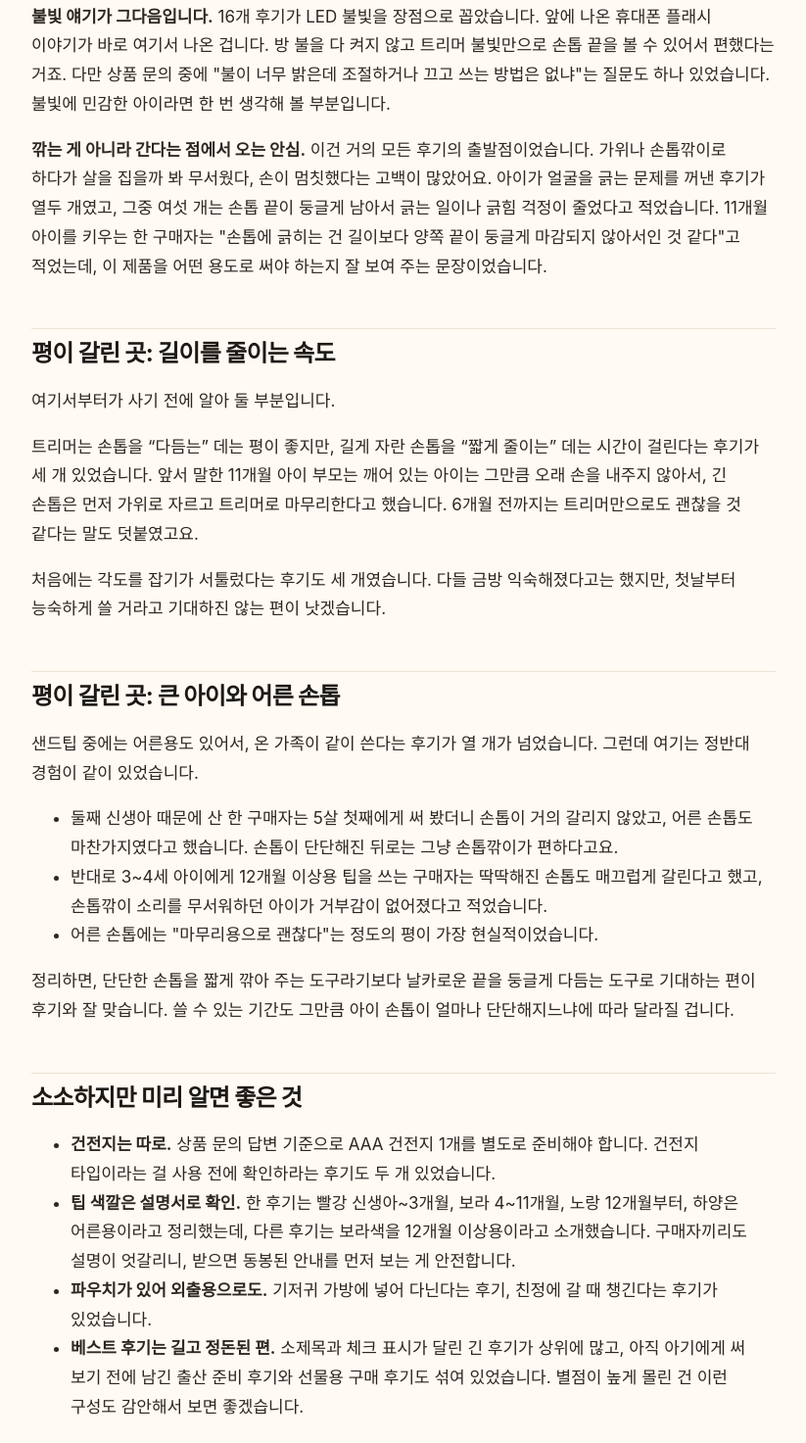
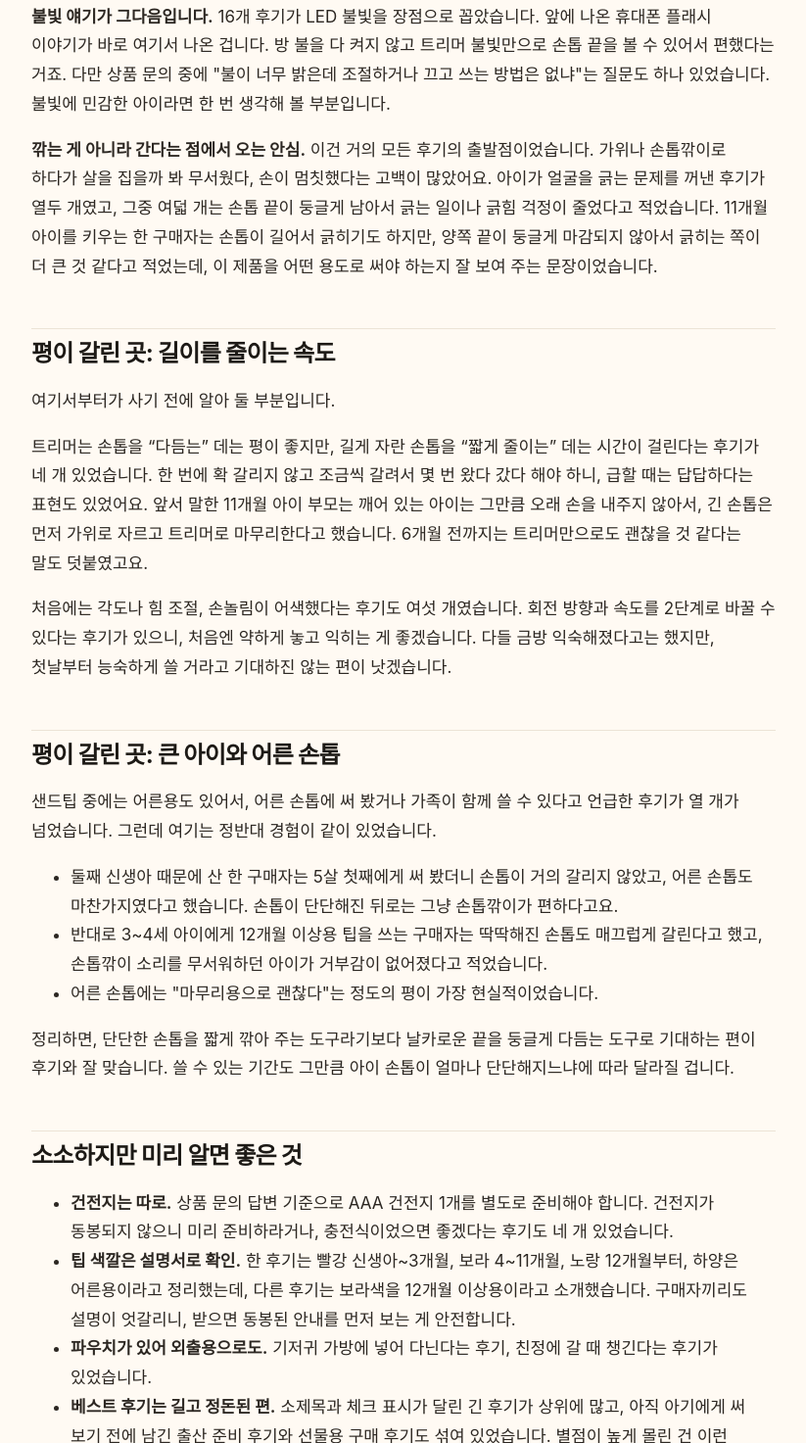
Before and after one commit to yousung/pick-blog, an Astro site: page /posts/motherk-baby-nail-trimmer-review in a window 1280 px wide. Shown: the part 2125-3598 px from the top of the page at 98% size, without its empty margins (228-1051 px from the left). Built offline with nearby package versions, Linux system fonts and the light colour scheme; Astro itself is replaced by a stand-in of ours; a web font is replaced by a local one.

Commit message:
blog: 마더케이 네일트리머 후기 집계 수치 보정 (pick)
Co-Authored-By: Claude Opus 5.5 <noreply@anthropic.com>

```diff
--- a/src/content/posts/baby/2026-11-18-motherk-baby-nail-trimmer-review.md
+++ b/src/content/posts/baby/2026-11-18-motherk-baby-nail-trimmer-review.md
@@ -38,19 +38,19 @@ status: "published"
 
 **불빛 얘기가 그다음입니다.** 16개 후기가 LED 불빛을 장점으로 꼽았습니다. 앞에 나온 휴대폰 플래시 이야기가 바로 여기서 나온 겁니다. 방 불을 다 켜지 않고 트리머 불빛만으로 손톱 끝을 볼 수 있어서 편했다는 거죠. 다만 상품 문의 중에 "불이 너무 밝은데 조절하거나 끄고 쓰는 방법은 없냐"는 질문도 하나 있었습니다. 불빛에 민감한 아이라면 한 번 생각해 볼 부분입니다.
 
-**깎는 게 아니라 간다는 점에서 오는 안심.** 이건 거의 모든 후기의 출발점이었습니다. 가위나 손톱깎이로 하다가 살을 집을까 봐 무서웠다, 손이 멈칫했다는 고백이 많았어요. 아이가 얼굴을 긁는 문제를 꺼낸 후기가 열두 개였고, 그중 여섯 개는 손톱 끝이 둥글게 남아서 긁는 일이나 긁힘 걱정이 줄었다고 적었습니다. 11개월 아이를 키우는 한 구매자는 "손톱에 긁히는 건 길이보다 양쪽 끝이 둥글게 마감되지 않아서인 것 같다"고 적었는데, 이 제품을 어떤 용도로 써야 하는지 잘 보여 주는 문장이었습니다.
+**깎는 게 아니라 간다는 점에서 오는 안심.** 이건 거의 모든 후기의 출발점이었습니다. 가위나 손톱깎이로 하다가 살을 집을까 봐 무서웠다, 손이 멈칫했다는 고백이 많았어요. 아이가 얼굴을 긁는 문제를 꺼낸 후기가 열두 개였고, 그중 여덟 개는 손톱 끝이 둥글게 남아서 긁는 일이나 긁힘 걱정이 줄었다고 적었습니다. 11개월 아이를 키우는 한 구매자는 손톱이 길어서 긁히기도 하지만, 양쪽 끝이 둥글게 마감되지 않아서 긁히는 쪽이 더 큰 것 같다고 적었는데, 이 제품을 어떤 용도로 써야 하는지 잘 보여 주는 문장이었습니다.
 
 ## 평이 갈린 곳: 길이를 줄이는 속도
 
 여기서부터가 사기 전에 알아 둘 부분입니다.
 
-트리머는 손톱을 "다듬는" 데는 평이 좋지만, 길게 자란 손톱을 "짧게 줄이는" 데는 시간이 걸린다는 후기가 세 개 있었습니다. 앞서 말한 11개월 아이 부모는 깨어 있는 아이는 그만큼 오래 손을 내주지 않아서, 긴 손톱은 먼저 가위로 자르고 트리머로 마무리한다고 했습니다. 6개월 전까지는 트리머만으로도 괜찮을 것 같다는 말도 덧붙였고요.
+트리머는 손톱을 "다듬는" 데는 평이 좋지만, 길게 자란 손톱을 "짧게 줄이는" 데는 시간이 걸린다는 후기가 네 개 있었습니다. 한 번에 확 갈리지 않고 조금씩 갈려서 몇 번 왔다 갔다 해야 하니, 급할 때는 답답하다는 표현도 있었어요. 앞서 말한 11개월 아이 부모는 깨어 있는 아이는 그만큼 오래 손을 내주지 않아서, 긴 손톱은 먼저 가위로 자르고 트리머로 마무리한다고 했습니다. 6개월 전까지는 트리머만으로도 괜찮을 것 같다는 말도 덧붙였고요.
 
-처음에는 각도를 잡기가 서툴렀다는 후기도 세 개였습니다. 다들 금방 익숙해졌다고는 했지만, 첫날부터 능숙하게 쓸 거라고 기대하진 않는 편이 낫겠습니다.
+처음에는 각도나 힘 조절, 손놀림이 어색했다는 후기도 여섯 개였습니다. 회전 방향과 속도를 2단계로 바꿀 수 있다는 후기가 있으니, 처음엔 약하게 놓고 익히는 게 좋겠습니다. 다들 금방 익숙해졌다고는 했지만, 첫날부터 능숙하게 쓸 거라고 기대하진 않는 편이 낫겠습니다.
 
 ## 평이 갈린 곳: 큰 아이와 어른 손톱
 
-샌드팁 중에는 어른용도 있어서, 온 가족이 같이 쓴다는 후기가 열 개가 넘었습니다. 그런데 여기는 정반대 경험이 같이 있었습니다.
+샌드팁 중에는 어른용도 있어서, 어른 손톱에 써 봤거나 가족이 함께 쓸 수 있다고 언급한 후기가 열 개가 넘었습니다. 그런데 여기는 정반대 경험이 같이 있었습니다.
 
 - 둘째 신생아 때문에 산 한 구매자는 5살 첫째에게 써 봤더니 손톱이 거의 갈리지 않았고, 어른 손톱도 마찬가지였다고 했습니다. 손톱이 단단해진 뒤로는 그냥 손톱깎이가 편하다고요.
 - 반대로 3~4세 아이에게 12개월 이상용 팁을 쓰는 구매자는 딱딱해진 손톱도 매끄럽게 갈린다고 했고, 손톱깎이 소리를 무서워하던 아이가 거부감이 없어졌다고 적었습니다.
@@ -60,7 +60,7 @@ status: "published"
 
 ## 소소하지만 미리 알면 좋은 것
 
-- **건전지는 따로.** 상품 문의 답변 기준으로 AAA 건전지 1개를 별도로 준비해야 합니다. 건전지 타입이라는 걸 사용 전에 확인하라는 후기도 두 개 있었습니다.
+- **건전지는 따로.** 상품 문의 답변 기준으로 AAA 건전지 1개를 별도로 준비해야 합니다. 건전지가 동봉되지 않으니 미리 준비하라거나, 충전식이었으면 좋겠다는 후기도 네 개 있었습니다.
 - **팁 색깔은 설명서로 확인.** 한 후기는 빨강 신생아~3개월, 보라 4~11개월, 노랑 12개월부터, 하양은 어른용이라고 정리했는데, 다른 후기는 보라색을 12개월 이상용이라고 소개했습니다. 구매자끼리도 설명이 엇갈리니, 받으면 동봉된 안내를 먼저 보는 게 안전합니다.
 - **파우치가 있어 외출용으로도.** 기저귀 가방에 넣어 다닌다는 후기, 친정에 갈 때 챙긴다는 후기가 있었습니다.
 - **베스트 후기는 길고 정돈된 편.** 소제목과 체크 표시가 달린 긴 후기가 상위에 많고, 아직 아기에게 써 보기 전에 남긴 출산 준비 후기와 선물용 구매 후기도 섞여 있었습니다. 별점이 높게 몰린 건 이런 구성도 감안해서 보면 좋겠습니다.
```
